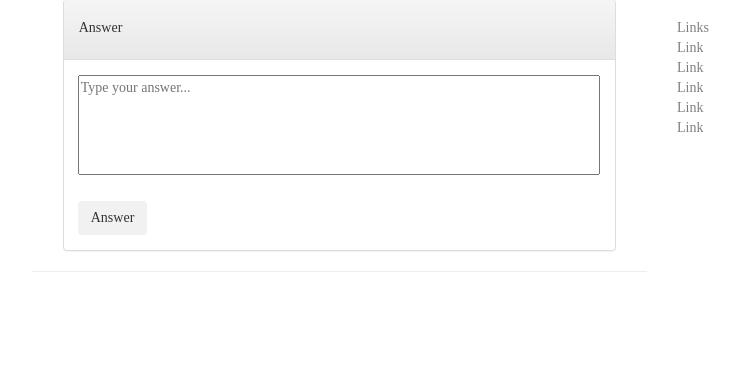
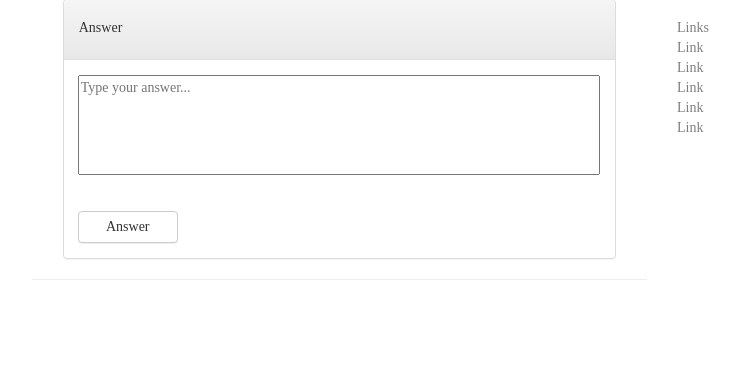
Before and after one commit to Christiaanben/quori, a Flask app: template app/templates/question.html in a window 1280 px wide. Shown: the part 158-549 px from the top of the page, without its empty margins (203-943 px from the left). Run offline with Flask 2, Linux system fonts and the light colour scheme; the template is opened without the code that fills it, so the values that code supplies are empty; some libraries are stand-ins or nearby versions; some web fonts are replaced.

Commit message:
Update question.html

```diff
--- a/app/templates/question.html
+++ b/app/templates/question.html
@@ -20,7 +20,7 @@
                 <div class="panel-body" style="padding-left:1em">
                     <textarea name="message" style="height:100px; width:100%; resize: none;" placeholder="Type your answer..."></textarea>
                     <br><br>
-                    <input type="submit" class="btn btn-secondary" value="Answer">
+                    <input type="submit" style="width: 100px; margin-top: 10px;" class="niceButts btn btn-default" value="Answer">
                 </div>
             </div>
         </form>
```
